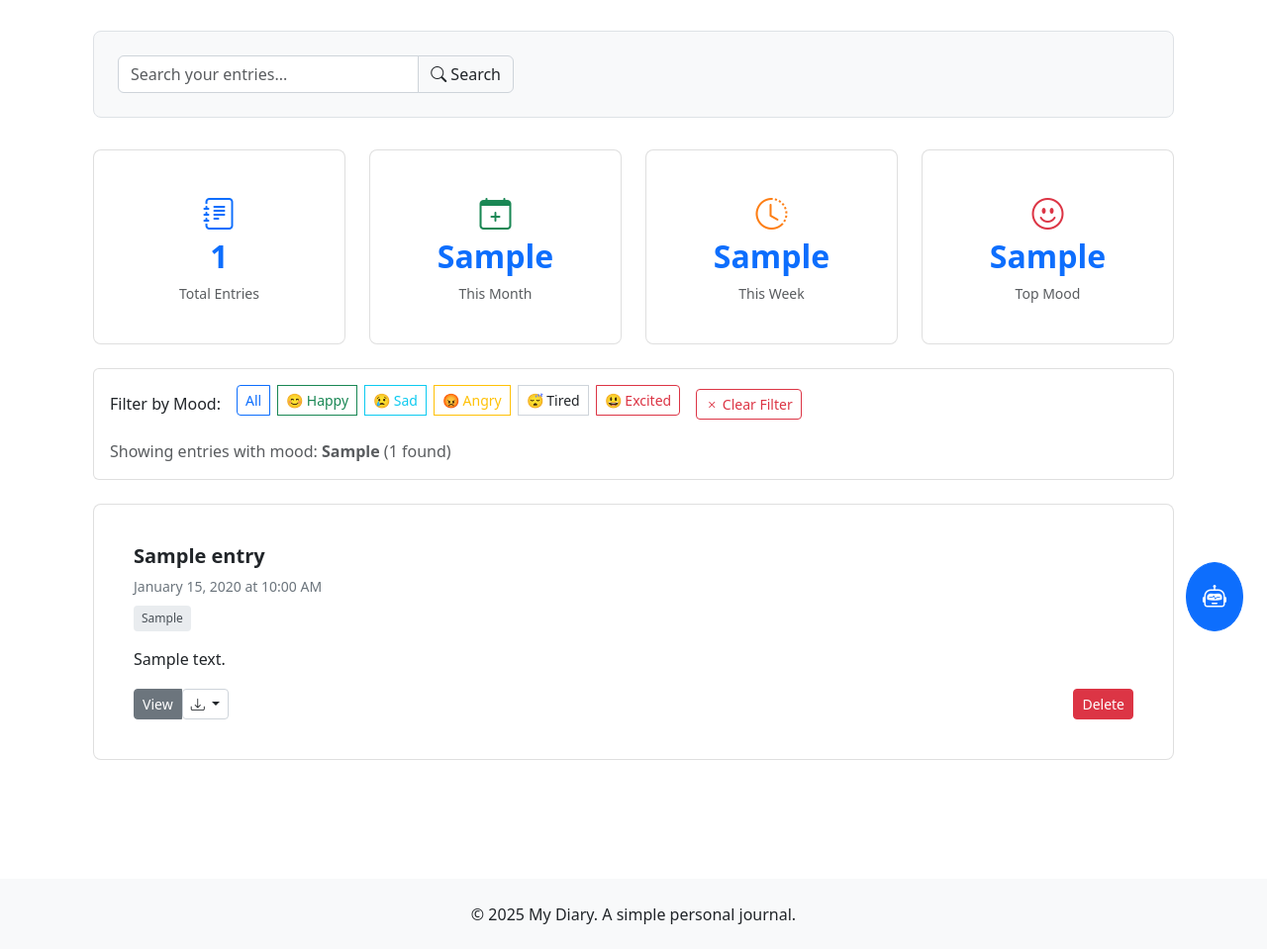
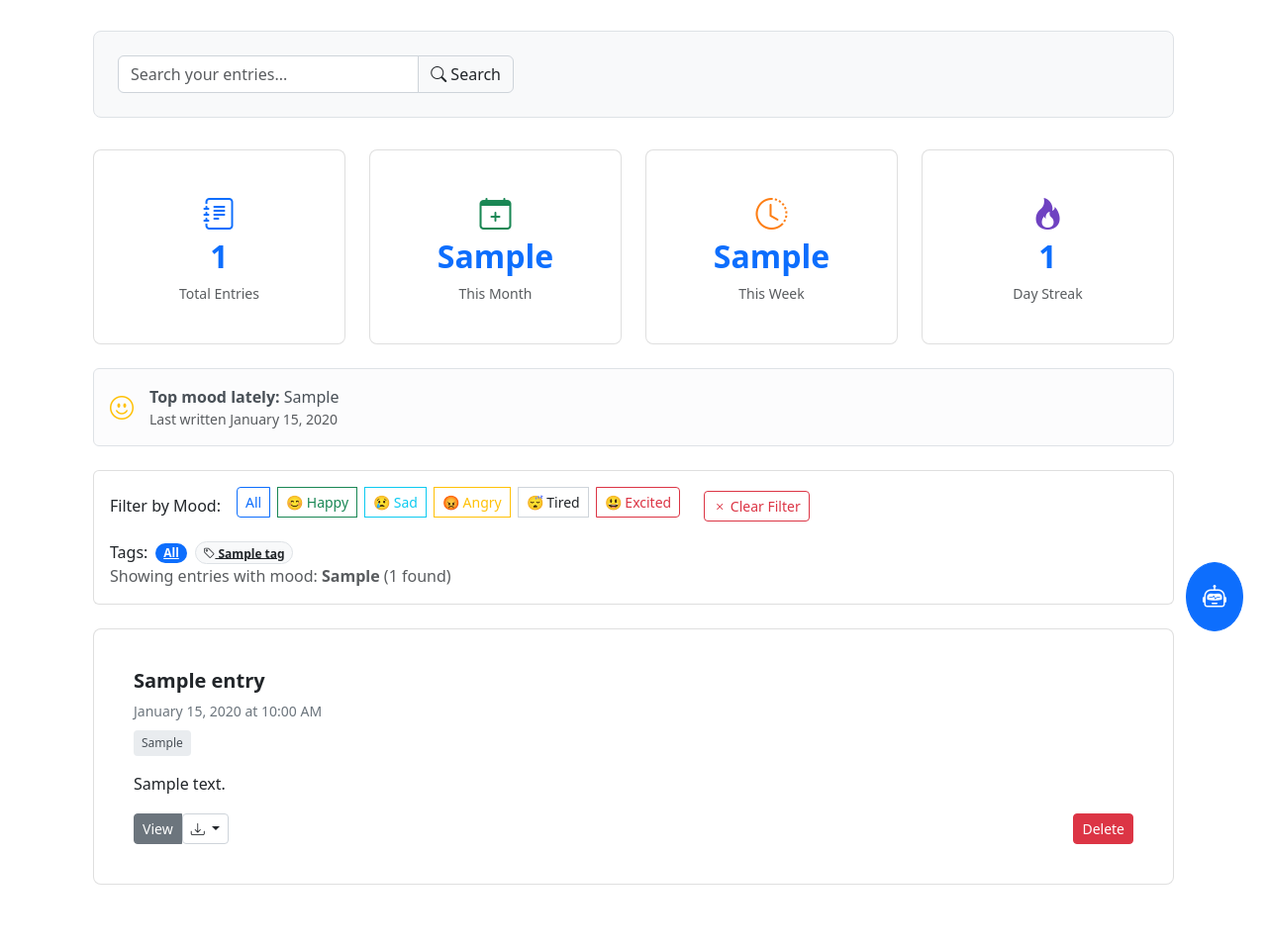
Before and after one commit to kevohmutwiri9-creator/My-Diary, a Flask app: template app/templates/dashboard.html in a window 1280 px wide. Shown: the part 138-1097 px from the top of the page at 99% size. Before the commit the page ends 1072 px from the top, so only its background shows below. Run offline with Flask 3, Linux system fonts and the light colour scheme; tables that the repository leaves empty hold one stand-in row (values such as "Sample post"); the template is opened without the code that fills it: values that come from a table or form of the project are taken from there, most other values are stand-ins (such as "Sample title", 1, 10 or a date in 2020).

```diff
--- a/app/templates/dashboard.html
+++ b/app/templates/dashboard.html
@@ -1,6 +1,54 @@
 {% extends "base.html" %}
 
 {% block title %}Dashboard - My Diary{% endblock %}
+
+{% block extra_js %}
+{{ super() }}
+<script src="https://cdn.jsdelivr.net/npm/chart.js@4.4.0/dist/chart.umd.min.js" integrity="sha384-27bWG9IXt/WEgG7gOE1cfXqOyMVyPZaHE88GzTqN93PDJi6y7pnSRnolf8xtELQJ" crossorigin="anonymous"></script>
+<script nonce="{{ csp_nonce() }}">
+document.addEventListener('DOMContentLoaded', function () {
+    const ctx = document.getElementById('moodChart');
+    if (!ctx) {
+        return;
+    }
+
+    const data = {
+        labels: {{ mood_chart.labels | tojson }},
+        datasets: [{
+            data: {{ mood_chart.data | tojson }},
+            backgroundColor: [
+                '#0d6efd', '#198754', '#fd7e14', '#dc3545', '#6610f2', '#20c997', '#ffc107'
+            ],
+            borderWidth: 1,
+            borderColor: '#fff'
+        }]
+    };
+
+    new Chart(ctx, {
+        type: 'doughnut',
+        data,
+        options: {
+            responsive: true,
+            plugins: {
+                legend: {
+                    position: 'bottom',
+                    labels: {
+                        color: getComputedStyle(document.documentElement).getPropertyValue('--bs-body-color')
+                    }
+                }
+            }
+        }
+    });
+
+    document.addEventListener('themeChange', () => {
+        if (!window.moodChart) return;
+        const legendLabels = window.moodChart.options.plugins.legend.labels;
+        legendLabels.color = getComputedStyle(document.documentElement).getPropertyValue('--bs-body-color');
+        window.moodChart.update();
+    });
+});
+</script>
+{% endblock %}
 
 {% block extra_head %}{% endblock %}
 
@@ -54,20 +102,20 @@
             <div class="dropdown">
                 <button class="btn btn-outline-primary dropdown-toggle" type="button" id="exportDropdown" data-bs-toggle="dropdown" aria-expanded="false">
                     <i class="bi bi-download"></i> Export
-                    {% if search_query or mood_filter %}
+                    {% if search_query or mood_filter or tag_filter %}
                         <span class="badge bg-primary ms-1">{{ entries.total }}</span>
                     {% endif %}
                 </button>
                 <ul class="dropdown-menu" aria-labelledby="exportDropdown">
-                    <li><a class="dropdown-item" href="{{ url_for('main.export_entries_json', search=search_query, mood=mood_filter) }}">
+                    <li><a class="dropdown-item" href="{{ url_for('main.export_entries_json', search=search_query, mood=mood_filter, tag=tag_filter) }}">
                         <i class="bi bi-filetype-json"></i> Export as JSON
-                        {% if search_query or mood_filter %}
+                        {% if search_query or mood_filter or tag_filter %}
                             <small class="text-muted d-block">({{ entries.total }} filtered entries)</small>
                         {% endif %}
                     </a></li>
-                    <li><a class="dropdown-item" href="{{ url_for('main.export_entries_markdown', search=search_query, mood=mood_filter) }}">
+                    <li><a class="dropdown-item" href="{{ url_for('main.export_entries_markdown', search=search_query, mood=mood_filter, tag=tag_filter) }}">
                         <i class="bi bi-markdown"></i> Export as Markdown
-                        {% if search_query or mood_filter %}
+                        {% if search_query or mood_filter or tag_filter %}
                             <small class="text-muted d-block">({{ entries.total }} filtered entries)</small>
                         {% endif %}
                     </a></li>
@@ -151,19 +199,27 @@
         <div class="col-md-3">
             <div class="card stats-card text-center h-100">
                 <div class="card-body">
-                    <div class="stats-icon" style="font-size: 2rem; color: #dc3545;">
-                        <i class="bi bi-emoji-smile"></i>
+                    <div class="stats-icon" style="font-size: 2rem; color: #6f42c1;">
+                        <i class="bi bi-fire"></i>
                     </div>
-                    <h3 class="card-title">
-                        {% if stats.most_common_mood %}
-                            {{ stats.most_common_mood }}
-                        {% else %}
-                            -
-                        {% endif %}
-                    </h3>
-                    <p class="card-text text-muted">Top Mood</p>
+                    <h3 class="card-title">{{ stats.streak_count }}</h3>
+                    <p class="card-text text-muted">Day Streak</p>
                 </div>
             </div>
+        </div>
+    </div>
+    {% endif %}
+
+    {% if stats.most_common_mood %}
+    <div class="alert alert-light border d-flex align-items-center gap-3 mb-4" role="alert">
+        <div style="font-size: 1.5rem;">
+            <i class="bi bi-emoji-smile text-warning"></i>
+        </div>
+        <div>
+            <strong>Top mood lately:</strong> {{ stats.most_common_mood }}
+            {% if stats.last_entry_at %}
+                <div class="small text-muted">Last written {{ stats.last_entry_at.strftime('%B %d, %Y') }}</div>
+            {% endif %}
         </div>
     </div>
     {% endif %}
@@ -172,45 +228,62 @@
     {% if not search_query and stats.total_entries > 0 %}
     <div class="card mb-4">
         <div class="card-body">
-            <div class="d-flex align-items-center mb-3">
-                <h6 class="card-title mb-0 me-3">Filter by Mood:</h6>
+            <div class="d-flex align-items-center flex-wrap gap-3 mb-3">
+                <div>
+                    <h6 class="card-title mb-0">Filter by Mood:</h6>
+                </div>
                 <div class="btn-group mood-filter-buttons" role="group">
-                    <a href="{{ url_for('main.dashboard') }}"
+                    <a href="{{ url_for('main.dashboard', search=search_query, tag=tag_filter) }}"
                        class="btn btn-sm {{ 'btn-primary' if not mood_filter else 'btn-outline-primary' }}">
                         All
                     </a>
-                    <a href="{{ url_for('main.dashboard', mood='😊 Happy') }}"
+                    <a href="{{ url_for('main.dashboard', mood='😊 Happy', search=search_query, tag=tag_filter) }}"
                        class="btn btn-sm {{ 'btn-success' if mood_filter == '😊 Happy' else 'btn-outline-success' }}">
                         😊 Happy
                     </a>
-                    <a href="{{ url_for('main.dashboard', mood='😢 Sad') }}"
+                    <a href="{{ url_for('main.dashboard', mood='😢 Sad', search=search_query, tag=tag_filter) }}"
                        class="btn btn-sm {{ 'btn-info' if mood_filter == '😢 Sad' else 'btn-outline-info' }}">
                         😢 Sad
                     </a>
-                    <a href="{{ url_for('main.dashboard', mood='😡 Angry') }}"
+                    <a href="{{ url_for('main.dashboard', mood='😡 Angry', search=search_query, tag=tag_filter) }}"
                        class="btn btn-sm {{ 'btn-warning' if mood_filter == '😡 Angry' else 'btn-outline-warning' }}">
                         😡 Angry
                     </a>
-                    <a href="{{ url_for('main.dashboard', mood='😴 Tired') }}"
+                    <a href="{{ url_for('main.dashboard', mood='😴 Tired', search=search_query, tag=tag_filter) }}"
                        class="btn btn-sm {{ 'btn-secondary' if mood_filter == '😴 Tired' else 'btn-outline-secondary' }}">
                         😴 Tired
                     </a>
-                    <a href="{{ url_for('main.dashboard', mood='😃 Excited') }}"
+                    <a href="{{ url_for('main.dashboard', mood='😃 Excited', search=search_query, tag=tag_filter) }}"
                        class="btn btn-sm {{ 'btn-danger' if mood_filter == '😃 Excited' else 'btn-outline-danger' }}">
                         😃 Excited
                     </a>
                 </div>
                 {% if mood_filter %}
-                    <a href="{{ url_for('main.dashboard') }}" class="btn btn-sm btn-outline-danger ms-2">
+                    <a href="{{ url_for('main.dashboard', search=search_query, tag=tag_filter) }}" class="btn btn-sm btn-outline-danger">
                         <i class="bi bi-x"></i> Clear Filter
                     </a>
                 {% endif %}
-                {% if search_query and mood_filter %}
-                    <a href="{{ url_for('main.dashboard') }}" class="btn btn-sm btn-outline-secondary ms-2">
-                        <i class="bi bi-x-circle"></i> Clear All
+            </div>
+            {% if available_tags %}
+            <div class="d-flex align-items-center flex-wrap gap-2">
+                <h6 class="card-title mb-0">Tags:</h6>
+                <a class="badge rounded-pill {{ 'bg-primary text-white' if not tag_filter else 'bg-light text-dark border' }}"
+                   href="{{ url_for('main.dashboard', search=search_query, mood=mood_filter) }}">
+                    All
+                </a>
+                {% for tag in available_tags %}
+                    <a class="badge rounded-pill {{ 'bg-primary text-white' if tag.slug == tag_filter else 'bg-light text-dark border' }}"
+                       href="{{ url_for('main.dashboard', tag=tag.slug, search=search_query, mood=mood_filter) }}">
+                        <i class="bi bi-tag"></i> {{ tag.name }}
+                    </a>
+                {% endfor %}
+                {% if tag_filter %}
+                    <a class="badge rounded-pill bg-danger text-white" href="{{ url_for('main.dashboard', search=search_query, mood=mood_filter) }}">
+                        <i class="bi bi-x"></i> Clear Tag
                     </a>
                 {% endif %}
             </div>
+            {% endif %}
             {% if mood_filter %}
                 <p class="text-muted mb-0">
                     Showing entries with mood: <strong>{{ mood_filter }}</strong>
@@ -239,6 +312,15 @@
                             <div class="entry-content-preview">
                                 {{ (entry.content[:300] + ('...' if entry.content|length > 300 else '')) | markdown_to_html | safe }}
                             </div>
+                            {% if entry.tags %}
+                                <div class="mt-3 d-flex flex-wrap gap-2">
+                                    {% for tag in entry.tags %}
+                                        <a href="{{ url_for('main.dashboard', tag=tag.slug) }}" class="badge rounded-pill bg-light text-dark border">
+                                            <i class="bi bi-tag"></i> {{ tag.name }}
+                                        </a>
+                                    {% endfor %}
+                                </div>
+                            {% endif %}
                         </div>
                         <div class="entry-actions">
                             <div class="btn-group" role="group">
@@ -270,14 +352,14 @@
             <ul class="pagination justify-content-center">
                 {% if entries.has_prev %}
                     <li class="page-item">
-                        <a class="page-link" href="{{ url_for('main.dashboard', page=entries.prev_num, search=search_query, mood=mood_filter) }}">Previous</a>
+                        <a class="page-link" href="{{ url_for('main.dashboard', page=entries.prev_num, search=search_query, mood=mood_filter, tag=tag_filter) }}">Previous</a>
                     </li>
                 {% endif %}
 
                 {% for page_num in entries.iter_pages() %}
                     {% if page_num %}
                         <li class="page-item {{ 'active' if page_num == entries.page else '' }}">
-                            <a class="page-link" href="{{ url_for('main.dashboard', page=page_num, search=search_query, mood=mood_filter) }}">{{ page_num }}</a>
+                            <a class="page-link" href="{{ url_for('main.dashboard', page=page_num, search=search_query, mood=mood_filter, tag=tag_filter) }}">{{ page_num }}</a>
                         </li>
                     {% else %}
                         <li class="page-item disabled"><span class="page-link">...</span></li>
@@ -286,7 +368,7 @@
 
                 {% if entries.has_next %}
                     <li class="page-item">
-                        <a class="page-link" href="{{ url_for('main.dashboard', page=entries.next_num, search=search_query, mood=mood_filter) }}">Next</a>
+                        <a class="page-link" href="{{ url_for('main.dashboard', page=entries.next_num, search=search_query, mood=mood_filter, tag=tag_filter) }}">Next</a>
                     </li>
                 {% endif %}
             </ul>
--- a/requirements.txt
+++ b/requirements.txt
@@ -12,6 +12,7 @@ WTForms==3.2.1
 email-validator==2.1.0
 python-dotenv==1.0.1
 bleach==6.2.0
+tinycss2==1.3.0
 markdown==3.7
 gunicorn==23.0.0
 google-generativeai==0.7.2
```
Also changed, not shown: app/routes/main.py (+106 -30 lines), app/templates/entry.html (+7 -0 lines), app/utils/filters.py (+16 -1 lines).
